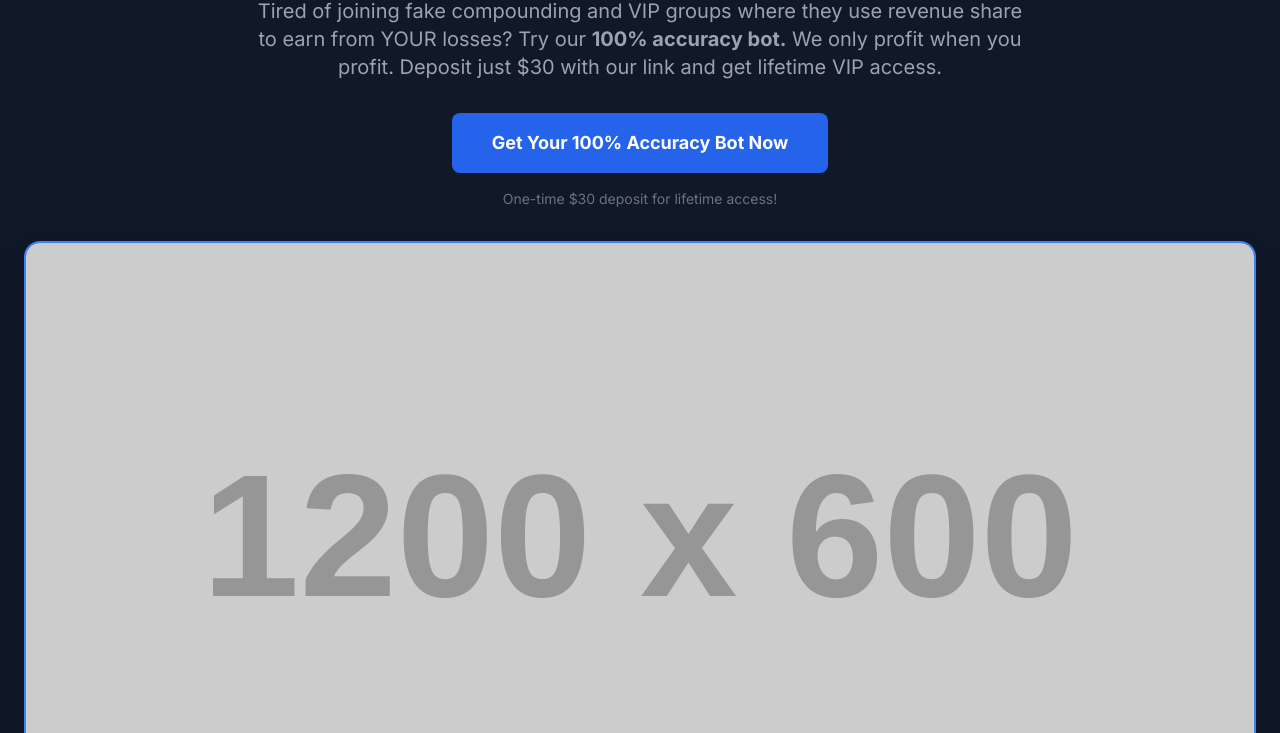
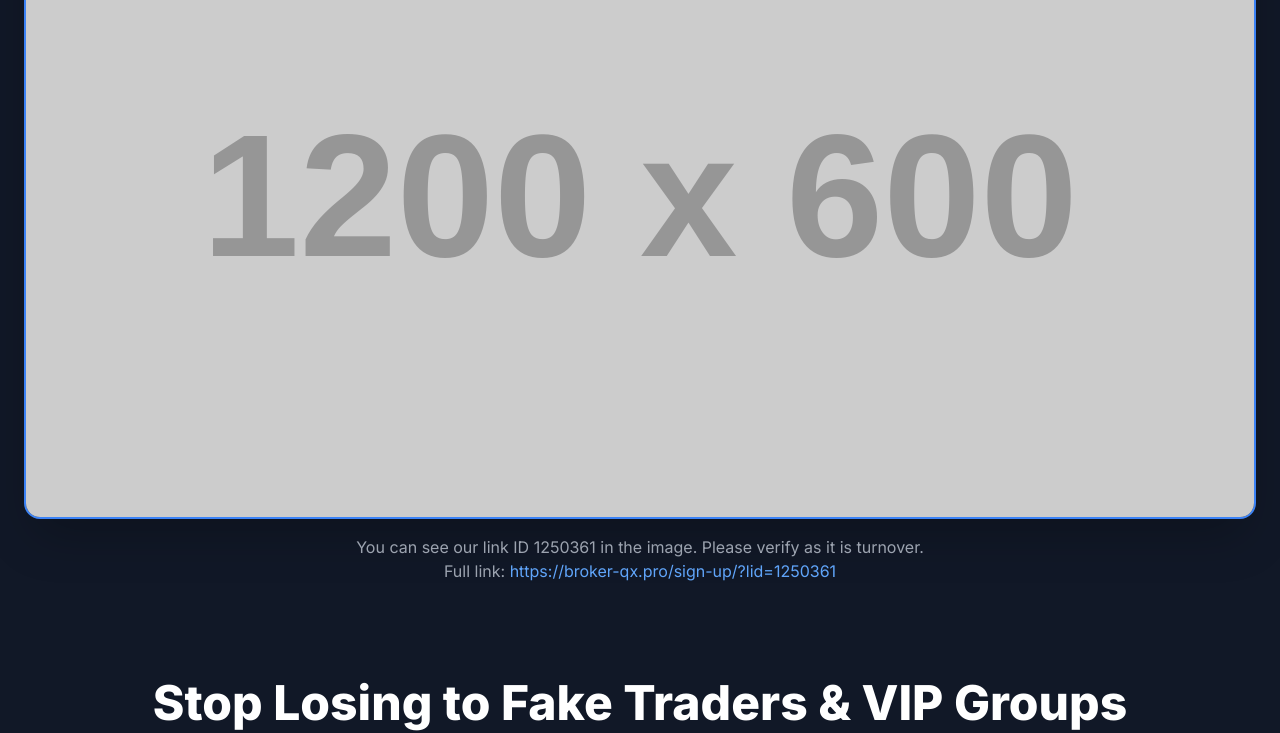
Before and after one commit to himanshusolanki1/QUOTEXAITRADINGlANDING, a plain HTML site: page index.html in a window 1280 px wide. Shown: the part 235-968 px from the top of the page. Drawn offline with nearby package versions, Linux system fonts and the light colour scheme; placeholder pictures from the web are drawn by us.

Commit message:
Update index.html

```diff
--- a/index.html
+++ b/index.html
@@ -37,6 +37,20 @@
 
     <!-- Main Content -->
     <main>
+
+        <!-- Turnover Image Placeholder Section -->
+        <section class="container mx-auto px-6 pt-16">
+             <div class="bg-gray-800 rounded-2xl shadow-2xl overflow-hidden border-2 border-blue-500">
+                <img src="https://placehold.co/1200x600/1a202c/ffffff?text=Your+Turnover+Model+Image+Here"
+                     alt="Quotex AI Bot Turnover Model"
+                     class="w-full h-auto object-cover"
+                     onerror="this.onerror=null;this.src='https://placehold.co/1200x600/1a202c/ffffff?text=Image+Placeholder';">
+            </div>
+            <div class="text-center mt-4">
+                <p class="text-gray-400 text-sm md:text-base">You can see our link ID 1250361 in the image. Please verify as it is turnover.<br>Full link: <a href="https://broker-qx.pro/sign-up/?lid=1250361" target="_blank" class="text-blue-400 hover:underline">https://broker-qx.pro/sign-up/?lid=1250361</a></p>
+            </div>
+        </section>
+
         <!-- Hero Section -->
         <section class="py-16 md:py-24 text-center bg-gray-900">
             <div class="container mx-auto px-6">
@@ -50,16 +64,6 @@
                     Get Your 100% Accuracy Bot Now
                 </a>
                 <p class="text-gray-500 mt-4 text-sm">One-time $30 deposit for lifetime access!</p>
-            </div>
-        </section>
-
-        <!-- Turnover Image Placeholder Section -->
-        <section class="container mx-auto px-6 -mt-8 md:-mt-16">
-             <div class="bg-gray-800 rounded-2xl shadow-2xl overflow-hidden border-2 border-blue-500">
-                <img src="https://placehold.co/1200x600/1a202c/ffffff?text=Your+Turnover+Model+Image+Here"
-                     alt="Quotex AI Bot Turnover Model"
-                     class="w-full h-auto object-cover"
-                     onerror="this.onerror=null;this.src='https://placehold.co/1200x600/1a202c/ffffff?text=Image+Placeholder';">
             </div>
         </section>
 
```
